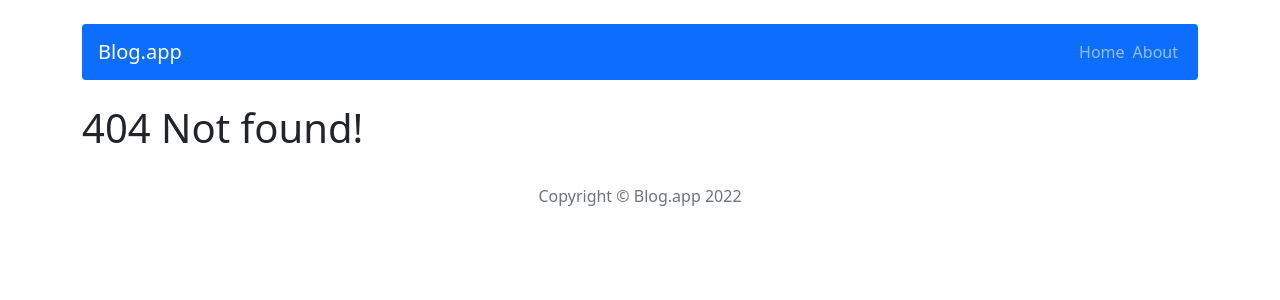
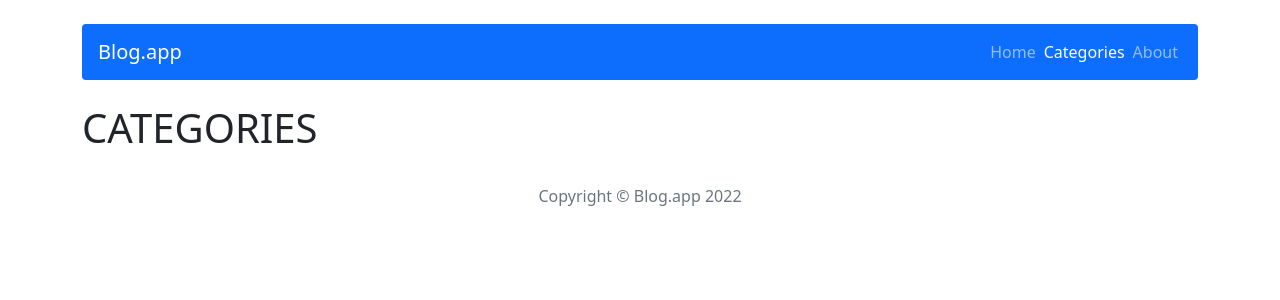
Before and after one commit to Cinamon88/BlogApp, a React (Create React App) app: page /categories in a window 1280 px wide. Before the commit this address had no page. Shown: the top 300 px of the page. Built offline with nearby package versions, Linux system fonts and the light colour scheme.

Commit message:
add Categories component

```diff
--- a/src/App.js
+++ b/src/App.js
@@ -8,6 +8,7 @@
 import Footer from "./components/views/Footer";
 import AddPostForm from "./components/features/AddPostForm";
 import EditPostForm from "./components/features/EditPostForm";
+import Categories from "./components/pages/Categories/Categories";
 
 const App = () => {
   return (
@@ -19,6 +20,7 @@
         <Route path="/post/add" element={<AddPostForm />} />
         <Route path="/post/edit/:id" element={<EditPostForm />} />
         <Route path="/about" element={<About />} />
+        <Route path="/categories" element={<Categories />} />
         <Route path="*" element={<PageNotFound />} />
       </Routes>
       <Footer />
--- /dev/null
+++ b/src/components/pages/Categories/Categories.js
@@ -0,0 +1,11 @@
+const Categories = () => {
+    return (
+        <>
+            <div>
+                <h1>CATEGORIES</h1>
+            </div>
+        </>
+    );
+};
+
+export default Categories;
--- a/src/components/views/NavBar.js
+++ b/src/components/views/NavBar.js
@@ -7,6 +7,7 @@
             <NavbarBrand className="justify-content-start px-3" href="/">Blog.app</NavbarBrand>
             <Nav className="flex-sm-column flex-md-row px-3">
                 <Nav.Link className="px-1" as={NavLink} to="/">Home</Nav.Link>
+                <Nav.Link className="px-1" as={NavLink} to="/categories">Categories</Nav.Link>
                 <Nav.Link className="px-1" as={NavLink} to="/about">About</Nav.Link>
             </Nav>
         </Navbar>
```
